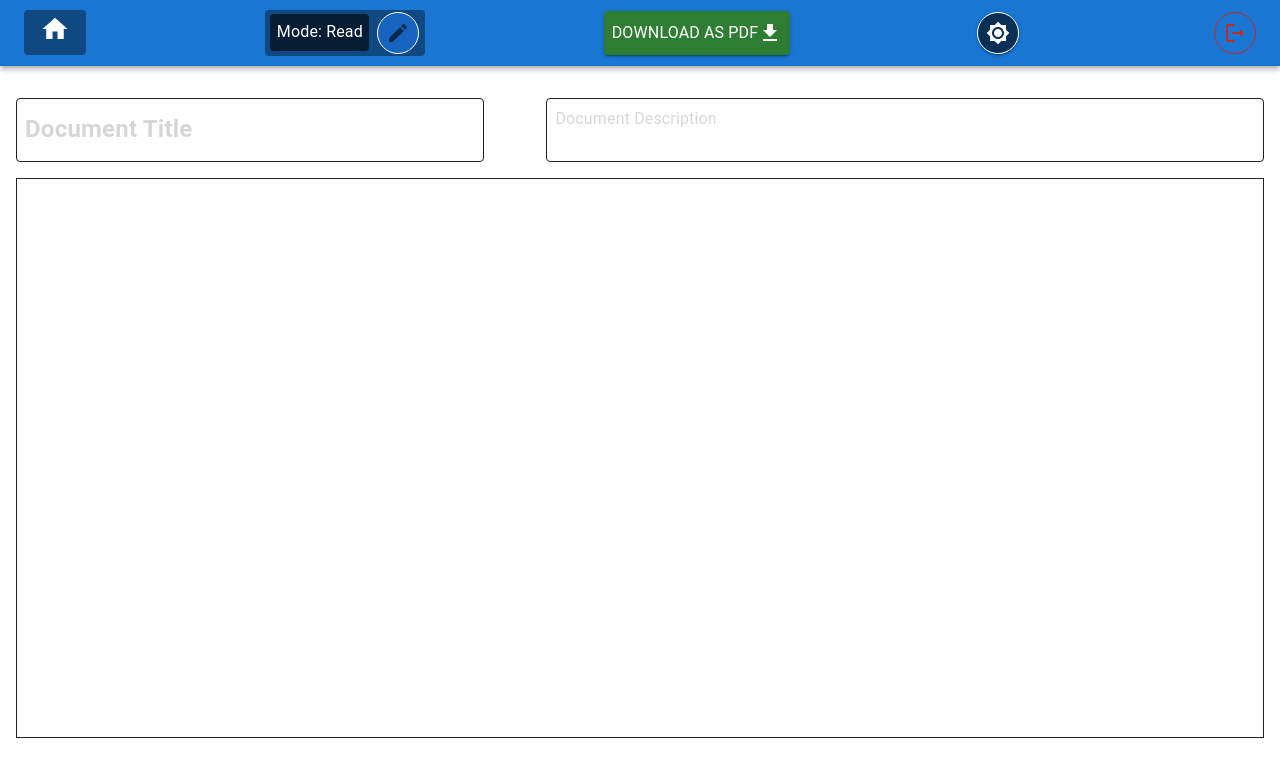
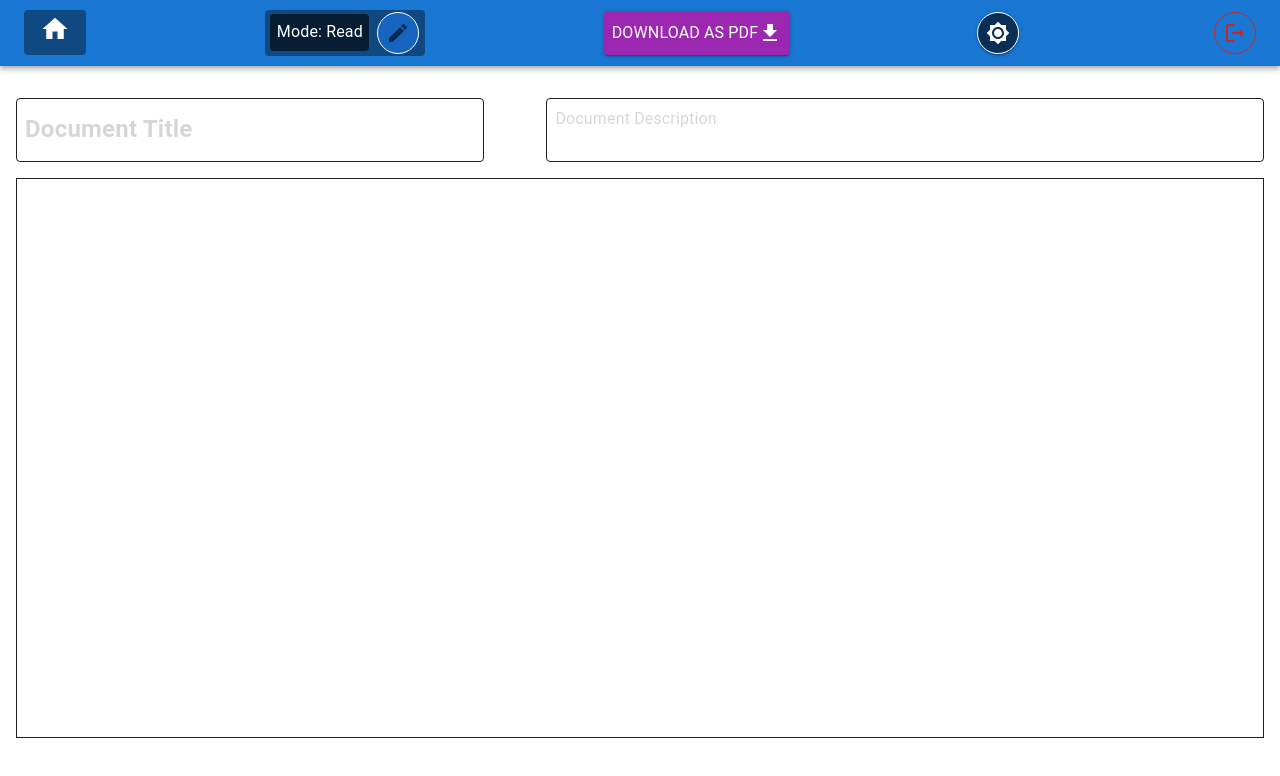
Before and after one commit to Folareen/sleek-notes, a React (Create React App) app: page /signup in a window 1280 px wide. Shown: the top 776 px of the page. Built offline with nearby package versions, Linux system fonts and the light colour scheme; no server answers; the database is empty; sample sign-in values are in the browser's storage.

Commit message:
adjustments

```diff
--- a/src/pages/DocumentFullView.jsx
+++ b/src/pages/DocumentFullView.jsx
@@ -154,7 +154,7 @@ export default function DocumentFullView () {
                     </IconButton>
                 </Box>
 
-                <Button sx={{fontWeight:'bold', py:1.3, px: 1}} color='success' variant='contained'>
+                <Button sx={{fontWeight:'bold', py:1.3, px: 1}} color='secondary' variant='contained'>
                     <Typography component='span' sx={{display: {
                         xs: 'none',
                         sm: 'inline-block'
--- a/src/pages/DocumentsPreview.jsx
+++ b/src/pages/DocumentsPreview.jsx
@@ -141,7 +141,7 @@ export default function DocumentsPreview () {
             <Box sx={{display: 'flex', alignItems: 'center', justifyContent: 'center', p: 2, textAlign: 'center'}}>
                 <Typography component='p' sx={{color: 'error.dark'}}>
                     No Documents found..<br />
-                    Add a Document with the floating green button below
+                    Add a Document with the green button at the bottom left corner.
                 </Typography>
             </Box>
         }
```
